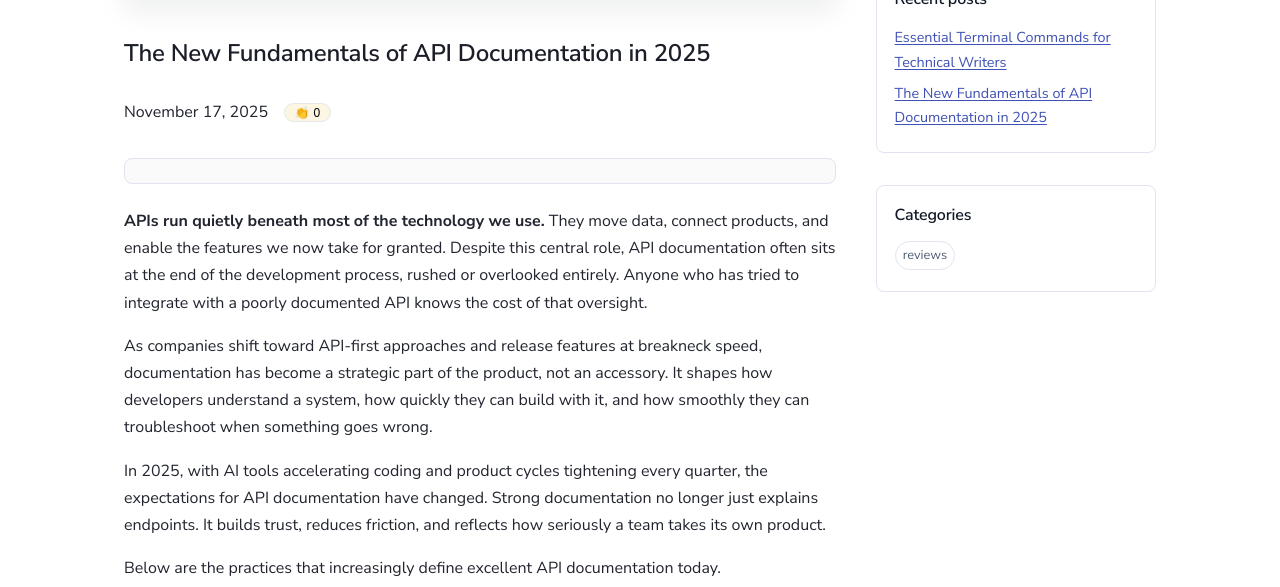
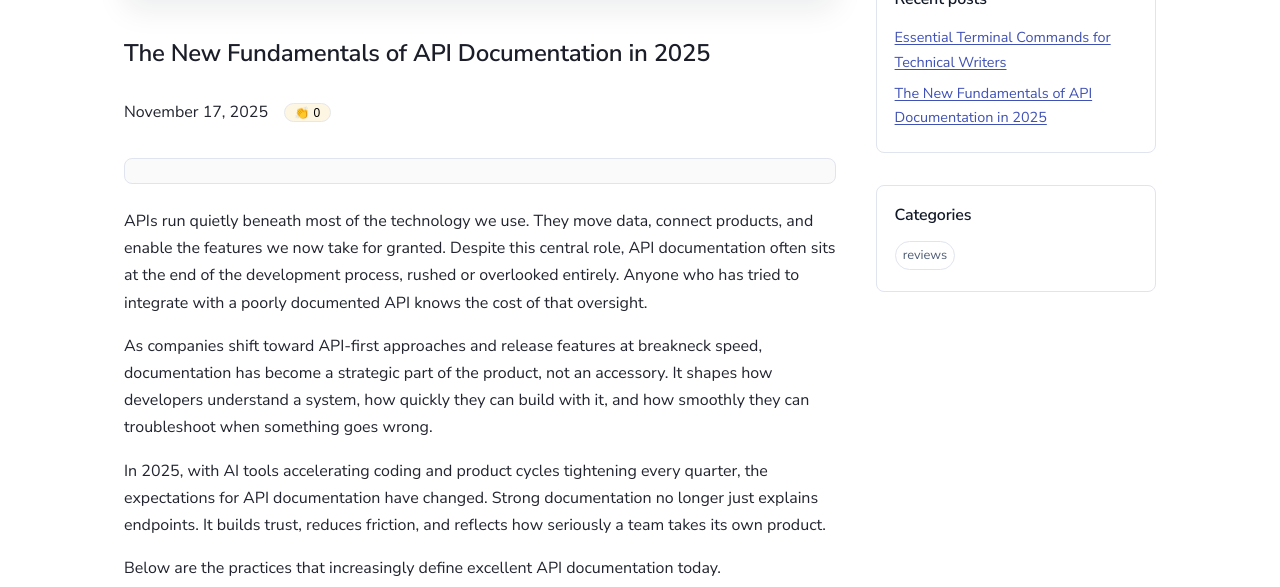
Before and after one commit to PoemaValente/tech-writing-reviews, a Jekyll site: the page built from _posts/2025-01-17-api-docs-best-practices.md, in a window 1280 px wide and 900 px high, cut to the strip 313-900 px from the top of the window. Built offline with Jekyll 4.4.1, drawn with Linux system fonts in a browser that asks for light colours.

```diff
--- a/_posts/2025-01-17-api-docs-best-practices.md
+++ b/_posts/2025-01-17-api-docs-best-practices.md
@@ -5,7 +5,7 @@ date: 2025-11-17
 categories: reviews
 ---
 
-**APIs run quietly beneath most of the technology we use.** They move data, connect products, and enable the features we now take for granted. Despite this central role, API documentation often sits at the end of the development process, rushed or overlooked entirely. Anyone who has tried to integrate with a poorly documented API knows the cost of that oversight.
+APIs run quietly beneath most of the technology we use. They move data, connect products, and enable the features we now take for granted. Despite this central role, API documentation often sits at the end of the development process, rushed or overlooked entirely. Anyone who has tried to integrate with a poorly documented API knows the cost of that oversight.
 
 As companies shift toward API-first approaches and release features at breakneck speed, documentation has become a strategic part of the product, not an accessory. It shapes how developers understand a system, how quickly they can build with it, and how smoothly they can troubleshoot when something goes wrong.
 
```
